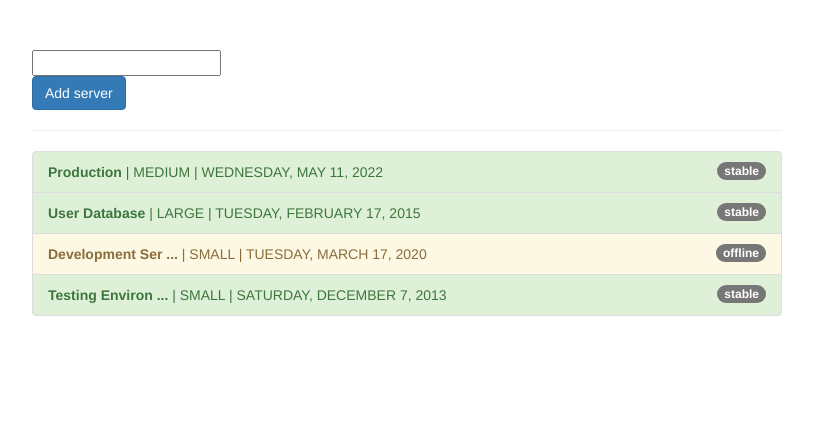
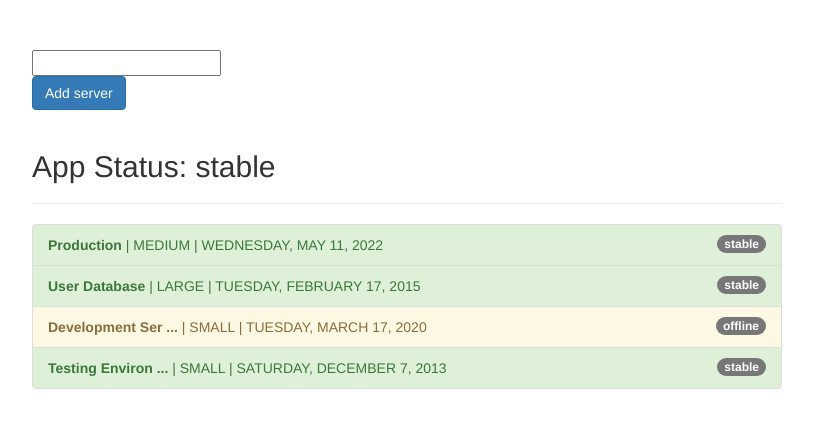
Before and after one commit to Alan114/Angular-pipes, an Angular app: page / in a window 1280 px wide. Shown: the top 428 px of the page, without its empty margins (233-1046 px from the left). Built offline with nearby package versions, Linux system fonts and the light colour scheme.

Commit message:
Understanding async pipe

```diff
--- a/src/app/app.component.html
+++ b/src/app/app.component.html
@@ -6,6 +6,8 @@
       <button class="btn btn-primary" (click)="onAddServer()">
         Add server
       </button>
+      <br /><br />
+      <h2>App Status: {{ appStatus | async }}</h2>
       <hr />
       <ul class="list-group">
         <li
--- a/src/app/app.component.ts
+++ b/src/app/app.component.ts
@@ -6,6 +6,11 @@
   styleUrls: ["./app.component.css"],
 })
 export class AppComponent {
+  appStatus = new Promise((resolve, reject) => {
+    setTimeout(() => {
+      resolve("stable");
+    }, 2000);
+  });
   servers = [
     {
       instanceType: "medium",
```
